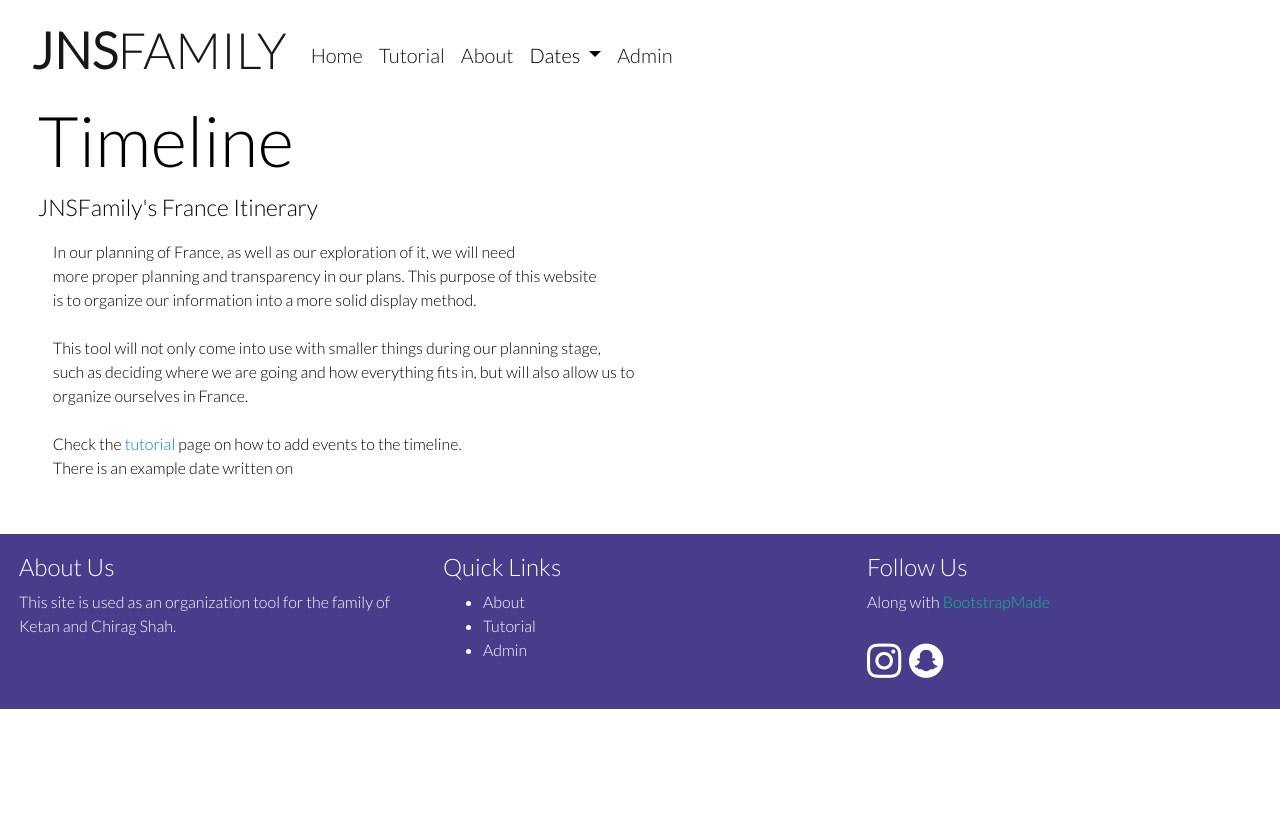
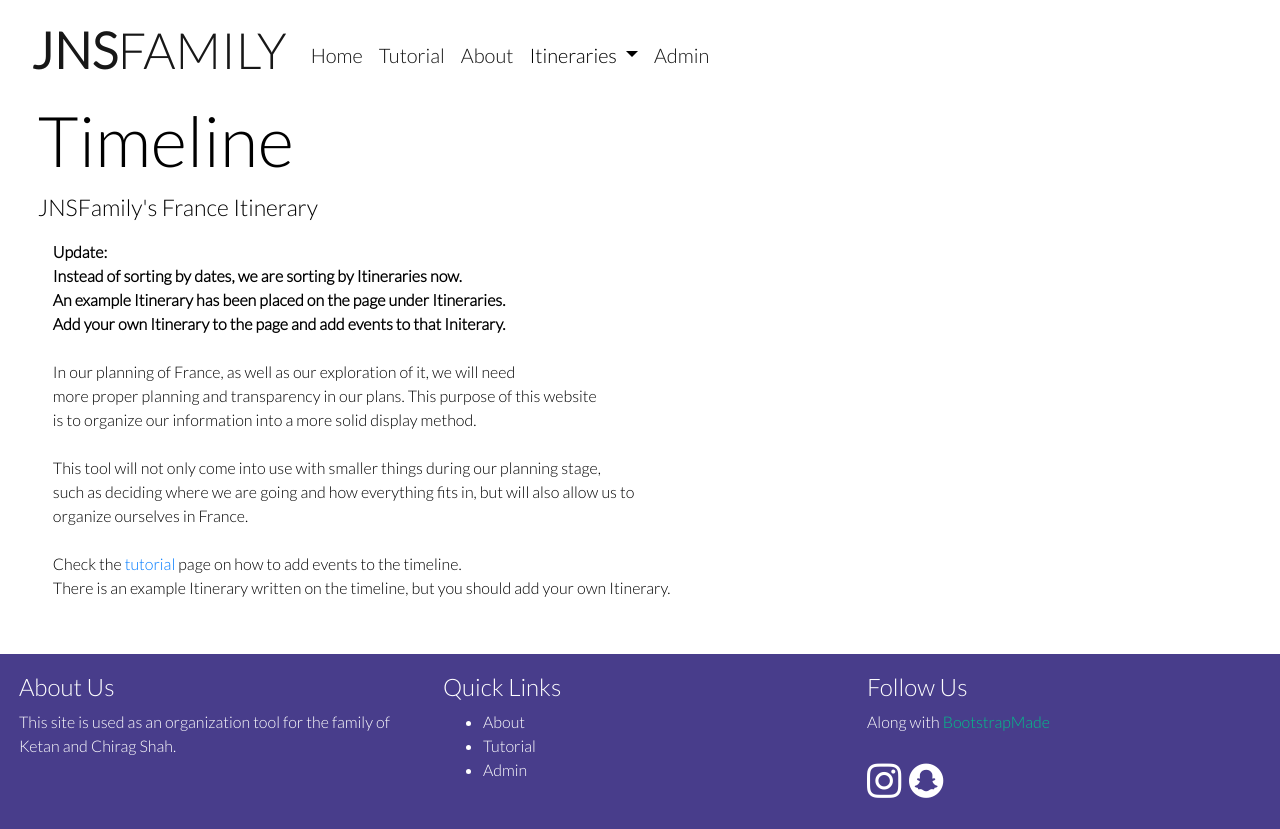
Before and after one commit to nihalcshah/jnsfrance, a Django app: page / in a window 1280 px wide. Before the commit the page ends 709 px from the top, so only its background shows below. Run offline with Django 3.2, Linux system fonts and the light colour scheme; data comes from the database, SQL or seed files in the repository; both versions use the stored data as it was after the commit; parts of the project's set-up code (start-up, migrations or seed data) failed here and were passed over.

Commit message:
Itineraries

```diff
--- a/frontend/static/css/timeline.css
+++ b/frontend/static/css/timeline.css
@@ -177,6 +177,13 @@ body {
   color: white;
 }
 
+.container .content p i {
+  margin: 0;
+  font-size: 16px;
+  line-height: 22px;
+  color: white;
+}
+
 @media (max-width: 767.98px) {
   .timeline::after {
     left: 90px;
--- a/frontend/templates/index.html
+++ b/frontend/templates/index.html
@@ -29,14 +29,14 @@
                         </li>
                         <li class="nav-item dropdown ">
                           <a class="nav-link dropdown-toggle" href="#" id="navbarDropdown" role="button" data-bs-toggle="dropdown" aria-expanded="false" style="color: black;">
-                            Dates
+                            Itineraries
                           </a>
 
                           <ul class="dropdown-menu" aria-labelledby="navbarDropdown">
                             <form method="post" action="">
                               {% csrf_token %}
-                              {% for d in dates %}
-                                <li><input class="dropdown-item" type="submit" name="date" value="{{d}}"></li>
+                              {% for i in Itineraries %}
+                                <li><input class="dropdown-item" type="submit" name="Itinerary" value="{{i}}"></li>
                               {% endfor %}
                             </form>
                           </ul>
@@ -56,8 +56,8 @@
       <div class="container-fluid intro">
           <div style="">
               <h1 style="" class="row">Timeline</h1>
-              <span style="" class="row"><pre></pre>JNSFamily's France Itinerary: {{date}}
-              <br>  Scroll to see more</span>
+              <span style="" class="row"><pre></pre>JNSFamily's France Itinerary: {{Itinerary}}
+              <!-- <br>  Scroll to see more</span> -->
 
 
           </div>
@@ -67,44 +67,37 @@
 
 
     <section class="container-fluid" style="margin-bottom: 0; bottom:0; left: -5%;">
+      {% for date in dates%}
+        <h2 style="margin-left: 20px;">{{date.date}}</h2>
         <div class="timeline">
-          {% for event, side in timelinevals %}
-              {% if side%}
-              <div class="container right reveal-right">
-                <div class="date">{{event.formattedtime}}</div>
+          {% for event, side in date.events %}
+
+              <div class="container {% if side%} right reveal-right {% else %} left reveal-left {% endif %}">
+                <div class="date">{{event.time}}</div>
                 <!-- <i class="icon fa fa-home"></i> -->
                 <div class="content">
                   <div>
                     <h2>{{event.place}}</h2>
-                    <a class="ml-2" target="_blank" href="{{event.googlelink}}">
-                      <i class="fa fa-map-marker" aria-hidden="true"></i>
-                    </a>
                   </div>
+                  {% if event.travel %}
+                  <i><p>Travel</p></i>
+                  {% endif %}
+                  {% if event.hotel %}
+                  <i><p>Hotel</p></i>
+                  {% endif %}
                   <p>
                     {{event.description}}
                   </p>
-
+                  {% if event.googlelink %}
+                    <a class="" style="text-decoration: underline;" target="_blank" href="{{event.googlelink}}">
+                      More info
+                    </a>
+                  {% endif %}
                 </div>
               </div>
-              {% else %}
-              <div class="container left reveal-left">
-                <div class="date">{{event.formattedtime}}</div>
-                <!-- <i class="icon fa fa-home"></i> -->
-                <div class="content">
-                  <div class="row">
-                    <h2 class="">{{event.place}}</h2>
-                    <a class="ml-2" target="_blank" href="{{event.googlelink}}">
-                      <i class="fa fa-map-marker" aria-hidden="true"></i>
-                    </a>
-                  </div>
-                  <p class="row">
-                    {{event.description}}
-                  </p>
-                </div>
-              </div>
-              {% endif %}
           {% endfor %}
         </div>
+      {% endfor %}
 
 
     </section>
@@ -116,6 +109,10 @@
               <span style="" class="row"><pre></pre>JNSFamily's France Itinerary</span>
               <p style="" class="row">
                 <p>
+                  <b>Update: <br>
+                  Instead of sorting by dates, we are sorting by Itineraries now. <br>
+                  An example Itinerary has been placed on the page under Itineraries. <br>
+                  Add your own Itinerary to the page and add events to that Initerary.</b> <br> <br>
                   In our planning of France, as well as our exploration of it, we will need <br>
                   more proper planning and transparency in our plans. This purpose of this website <br>
                   is to organize our information into a more solid display method. <br> <br>
@@ -124,7 +121,7 @@
                   organize ourselves in France.
                   <br><br>
                   Check the <a href="{% url 'tutorial' %}">tutorial</a> page on how to add events to the timeline. <br>
-                  There is an example date written on
+                  There is an example Itinerary written on the timeline, but you should add your own Itinerary.
                 </p>
               </p>
 
--- a/timeline/models.py
+++ b/timeline/models.py
@@ -5,14 +5,20 @@ from datetime import datetime
 class Itinerary(models.Model):
     title = models.CharField(max_length=200)
 
+    class Meta:
+        verbose_name = 'Itinerary'
+        verbose_name_plural = 'Itineraries'
+
     def __str__(self):
         return self.title
 
 class Event(models.Model):
     time = models.DateTimeField()
     place = models.CharField(max_length=500)
-    googlelink = models.CharField(max_length=1000)
-    description = models.CharField(max_length=600)
+    Travel = models.BooleanField(default=False, help_text="Check if this is a drive or flight")
+    hotel = models.BooleanField(default=False, help_text="Check if this is a hotel")
+    googlelink = models.CharField(max_length=1000, blank=True, help_text="Link to TripAdvisor or the Hotel (Optional)")
+    description = models.CharField(max_length=600, blank=True, help_text="Description of the event (Optional)")
     itin = models.ManyToManyField(Itinerary)
 
     formattedtime = " "
@@ -22,3 +28,6 @@ class Event(models.Model):
 class Date(models.Model):
     date = models.DateField()
     events = []
+
+    def __str__(self):
+        return self.date.strftime("%A, %B %d")
--- a/timeline/views.py
+++ b/timeline/views.py
@@ -5,47 +5,6 @@ from .models import Event, Itinerary, Date
 
 
 # Create your views here.
-def Home(request):
-    events = Event.objects.all()
-    for i in events:
-        i.time = i.time.strftime("%A, %B %d|%H:%M").split("|")
-        i.formattedtime = i.time[1]
-        ind = i.description.rfind(".")
-        if ind != -1:
-            i.description = i.description[:ind+1]
-
-    if request.method == 'POST':
-        dates = {i.time[0] for i in events}
-        organizebydate = {date:[] for date in dates}
-        for i in range(len(events)):
-            organizebydate[events[i].time[0]].append((events[i], i%2))
-        #sort by time[1]
-        for i in organizebydate:
-            organizebydate[i] = sorted(organizebydate[i], key=lambda x: x[0].time[1])
-        print(organizebydate)
-        selection = request.POST.get('date')
-        print(selection)
-        if selection=="default":
-            return render(request, 'index.html', context={
-                "dates": dates,
-
-                "chosen":False,
-            })
-
-        return render(request, 'index.html', context={
-                "dates": dates,
-                "timelinevals": organizebydate[selection],
-                "chosen":True,
-                "date":selection,
-        })
-    else:
-        dates = {i.time[0] for i in events}
-
-        return render(request, 'index.html', context={
-            "dates": dates,
-            "chosen":False,
-        })
-
 # def Home(request):
 #     events = Event.objects.all()
 #     for i in events:
@@ -54,16 +13,102 @@ def Home(request):
 #         ind = i.description.rfind(".")
 #         if ind != -1:
 #             i.description = i.description[:ind+1]
+
 #     if request.method == 'POST':
-#         #Sort into itineraries
-#         itins = {i.title:[] for i in Itinerary.objects.all()}
-#         for i in events:
-#             itins[i.itin.title].append(i)
+#         dates = {i.time[0] for i in events}
+#         organizebydate = {date:[] for date in dates}
+#         for i in range(len(events)):
+#             organizebydate[events[i].time[0]].append((events[i], i%2))
+#         #sort by time[1]
+#         for i in organizebydate:
+#             organizebydate[i] = sorted(organizebydate[i], key=lambda x: x[0].time[1])
+#         print(organizebydate)
+#         selection = request.POST.get('date')
+#         print(selection)
+#         if selection=="default":
+#             return render(request, 'index.html', context={
+#                 "dates": dates,
 
-#     return render(request, 'index.html', context={
-#             "dates": [],
+#                 "chosen":False,
+#             })
+
+#         return render(request, 'index.html', context={
+#                 "dates": dates,
+#                 "timelinevals": organizebydate[selection],
+#                 "chosen":True,
+#                 "date":selection,
+#         })
+#     else:
+#         dates = {i.time[0] for i in events}
+
+#         return render(request, 'index.html', context={
+#             "dates": dates,
 #             "chosen":False,
 #         })
+
+def Home(request):
+    events = Event.objects.all()
+    # for i in events:
+    #     i.time = i.time.strftime("%A, %B %d|%H:%M").split("|")
+    #     i.formattedtime = i.time[1]
+    #     ind = i.description.rfind(".")
+    #     if ind != -1:
+    #         i.description = i.description[:ind+1]
+    if request.method == 'POST':
+        #Sort into itineraries
+        print(Itinerary.objects.all())
+        print(events)
+
+        itins = {i.title:[] for i in Itinerary.objects.all()}
+        # print(itins)
+        for i in events:
+            if len(i.description)>500:
+                ind = i.description.rfind(".")
+                if ind != -1:
+                    i.description = i.description[:ind+1]
+            # print(i.itin.all())
+            for j in i.itin.all():
+                itins[j.title].append(i)
+        selection = request.POST.get('Itinerary')
+        #create date dicts
+        chosenitin = itins[selection]
+        dates = {i.time.date() for i in chosenitin}
+        organizebydate = {date:[] for date in dates}
+        for ev in chosenitin:
+            organizebydate[ev.time.date()].append(ev)
+            ev.time = ev.time.strftime("%A, %B %d|%H:%M").split("|")[1]
+        print(organizebydate)
+        #sort by .time.time()
+        dates = []
+        count = 0
+        for i in organizebydate:
+            organizebydate[i] = sorted(organizebydate[i], key=lambda x: x.time)
+            k = []
+            for ev in organizebydate[i]:
+                k.append((ev, count%2))
+                print(ev.time)
+                count += 1
+            organizebydate[i] = k
+            d = Date(date=i)
+            d.events = organizebydate[i]
+            d.save()
+            dates.append(d)
+        #sort dates by date
+        dates = sorted(dates, key=lambda x: x.date)
+        print(dates)
+        itins = {i for i in Itinerary.objects.all()}
+        return render(request, 'index.html', context={
+            "Itineraries" : itins,
+            "Itinerary" : selection,
+            "dates": dates,
+            "chosen":True,
+        })
+    else:
+        itins = {i.title for i in Itinerary.objects.all()}
+        return render(request, 'index.html', context={
+            "Itineraries": itins,
+            "chosen":False,
+        })
 
 
 
```
Also changed, not shown: frontend/templates/tutorial.html (+30 -9 lines), db.sqlite3, timeline/migrations/0001_initial.py, timeline/migrations/0002_auto_20220618_1533.py (added), timeline/migrations/0003_alter_event_description.py, timeline/migrations/0003_auto_20220614_2053.py (deleted), timeline/migrations/0004_auto_20220618_1334.py (deleted), timeline/migrations/0004_auto_20220618_1551.py (added), timeline/migrations/0005_alter_itinerary_options.py (added).
